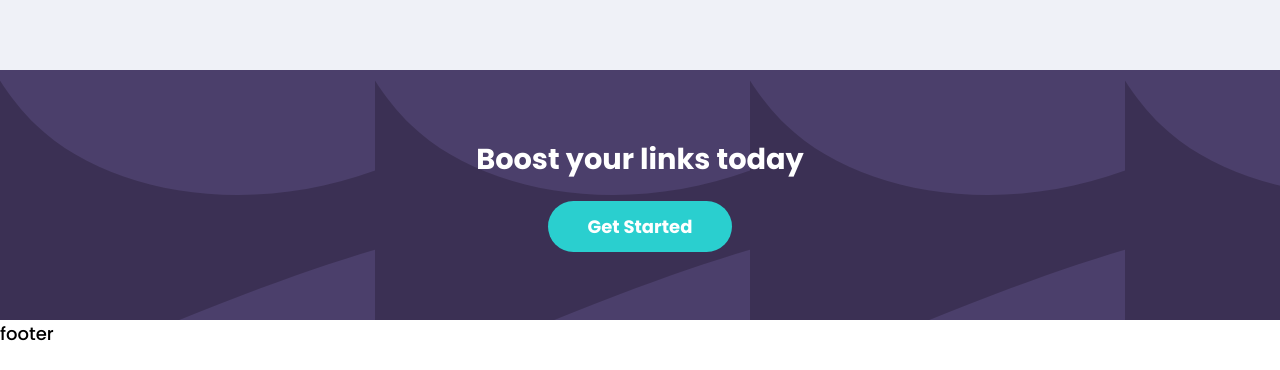
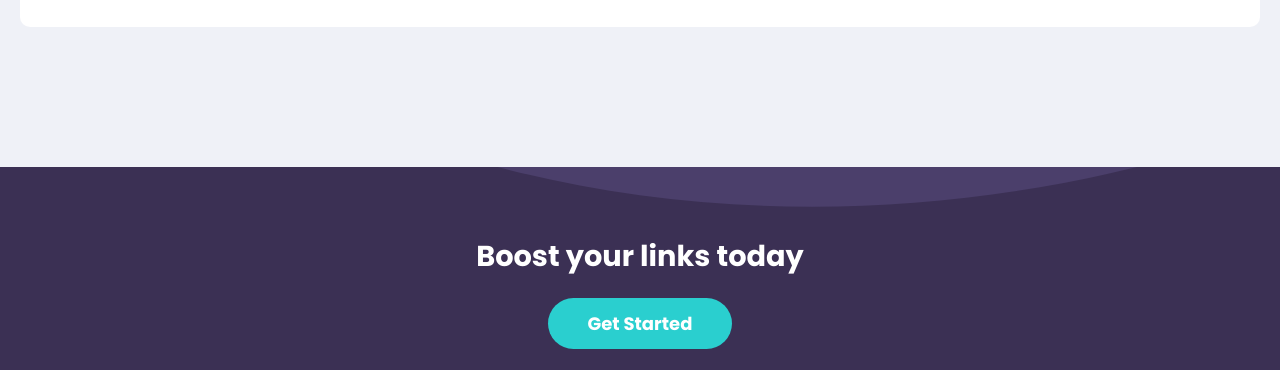
Before and after one commit to krylak123/fm-url-shortening-API-landing-page, a React (Create React App) app: page / in a window 1280 px wide. Shown: the part 2367-2737 px from the top of the page. Before the commit the page ends 2714 px from the top, so only its background shows below. Built offline with nearby package versions, Linux system fonts and the light colour scheme.

Commit message:
fixed background display in Summation

```diff
--- a/src/scss/components/_Intro.scss
+++ b/src/scss/components/_Intro.scss
@@ -2,11 +2,12 @@
     overflow-x: hidden;
 
     &__img-wrap {
-        margin: 50px 0 90px;
+        margin: 16vw 0 20vw;
     }
 
     &__img {
         width: 100%;
+        max-width: 900px;
         transform: scale(1.5) translateX(60px);
     }
 
--- a/src/scss/components/_Summation.scss
+++ b/src/scss/components/_Summation.scss
@@ -2,6 +2,9 @@
     padding: 68px 0;
     background-color: $color-primary-violet;
     background-image: url('../../images/bg-boost-mobile.svg');
+    background-repeat: no-repeat;
+    background-position: center;
+    background-size: cover;
 
     &__title {
         margin-bottom: 20px;
```
